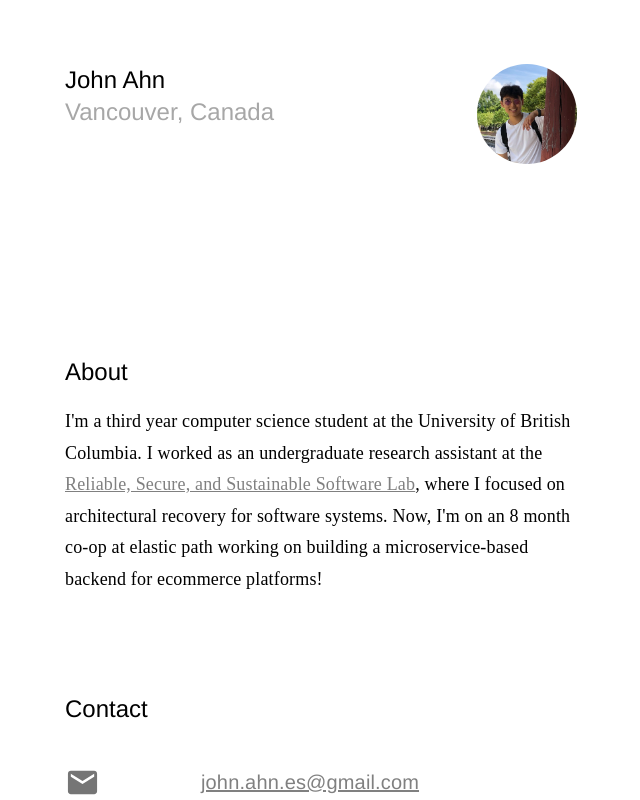
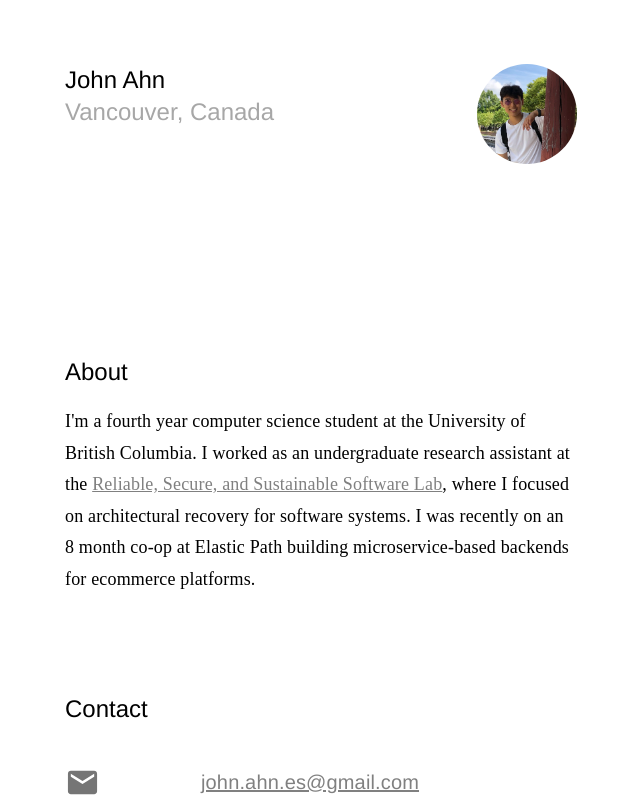
Before and after one commit to jahn18/personal-website, a React (Create React App) app: page / in a window 1280 px wide. Shown: the top 800 px of the page, without its empty margins (319-959 px from the left). Built offline with nearby package versions, Linux system fonts and the light colour scheme; a web font is replaced by a local one.

Commit message:
Updated Resume and bio

```diff
--- a/src/views/dashboard/DashboardView.tsx
+++ b/src/views/dashboard/DashboardView.tsx
@@ -57,9 +57,9 @@ export class DashboardView extends React.PureComponent<DashboardViewProps> {
                                 title={"About\n"}
                                 body={
                                     <p>
-                                        {"I'm a third year computer science student at the University of British Columbia. I worked as an undergraduate research assistant at the "}
+                                        {"I'm a fourth year computer science student at the University of British Columbia. I worked as an undergraduate research assistant at the "}
                                         <a href="https://people.ece.ubc.ca/mjulia/ReSeSS.html" style={{color: "gray"}}>Reliable, Secure, and Sustainable Software Lab</a>
-                                        {", where I focused on architectural recovery for software systems. Now, I'm on an 8 month co-op at elastic path working on building a microservice-based backend for ecommerce platforms!\n\n"}
+                                        {", where I focused on architectural recovery for software systems. I was recently on an 8 month co-op at Elastic Path building microservice-based backends for ecommerce platforms.\n\n"}
                                     </p>
                                 }
                             />
```
Also changed, not shown: 1 other file (tests, documents, lock files or other folders).
